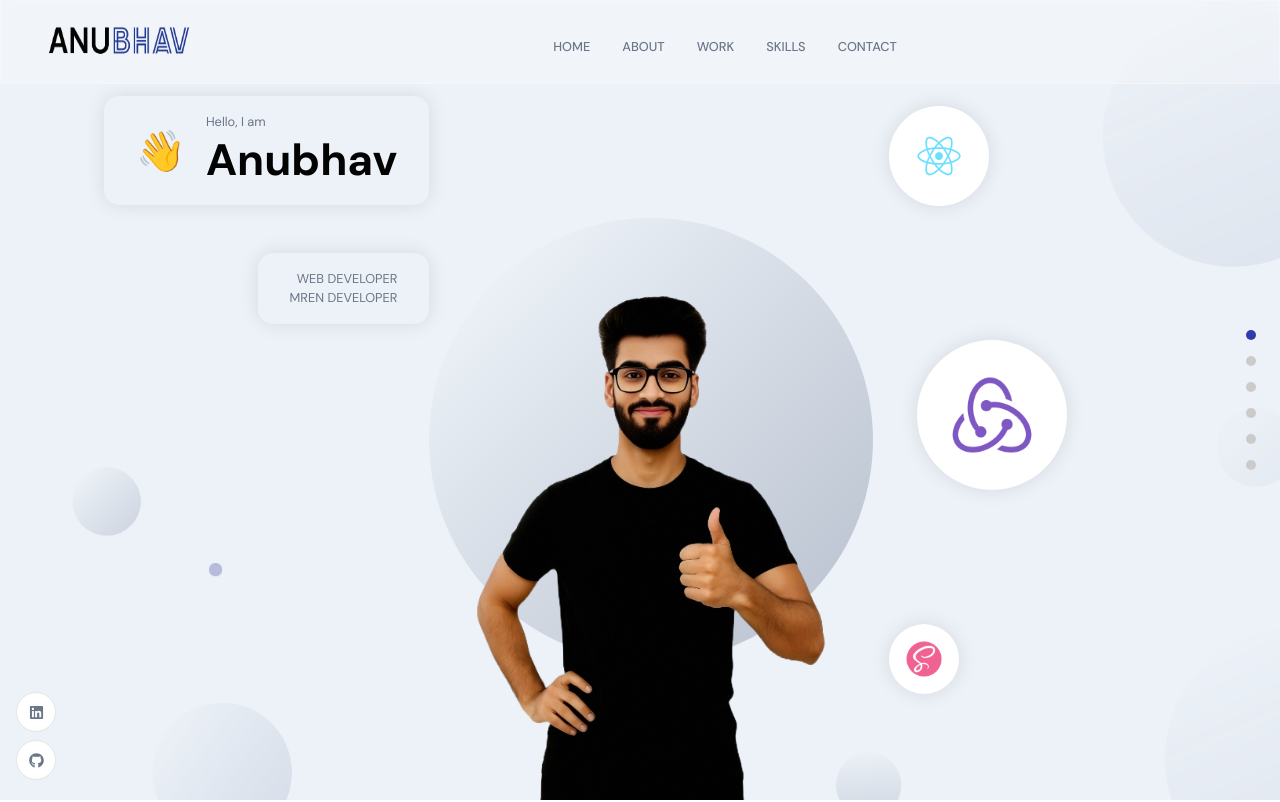
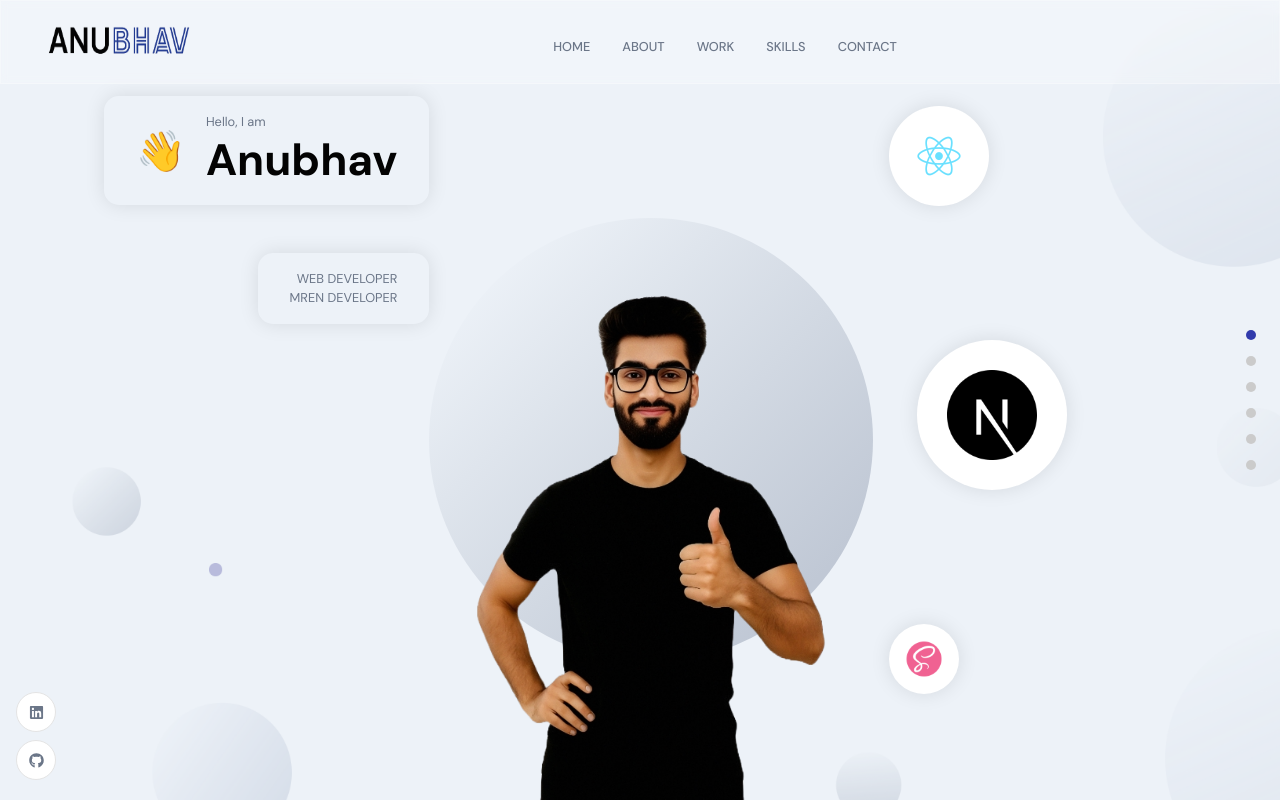
Before and after one commit to Anubhav88s/potfolio, a React (Vite) app: page / in a window 1280 px wide. Shown: the top 802 px of the page. Built offline with nearby package versions, Linux system fonts and the light colour scheme.

Commit message:
nextjs symbol

```diff
--- a/src/container/Header/Header.jsx
+++ b/src/container/Header/Header.jsx
@@ -62,7 +62,7 @@ const Header = () => {
       whileInView={scaleVarients.whileInView}
       className='app__header-circles'
       >
-        {[images.flutter , images.redux , images.sass].map((circle, index)=>(
+        {[images.flutter , images.Nextjs , images.sass].map((circle, index)=>(
           <div className="circle-cmp app__flex" key={`circle-${index}`}>
             <img src={circle} alt='circle'/>
           </div>
```
